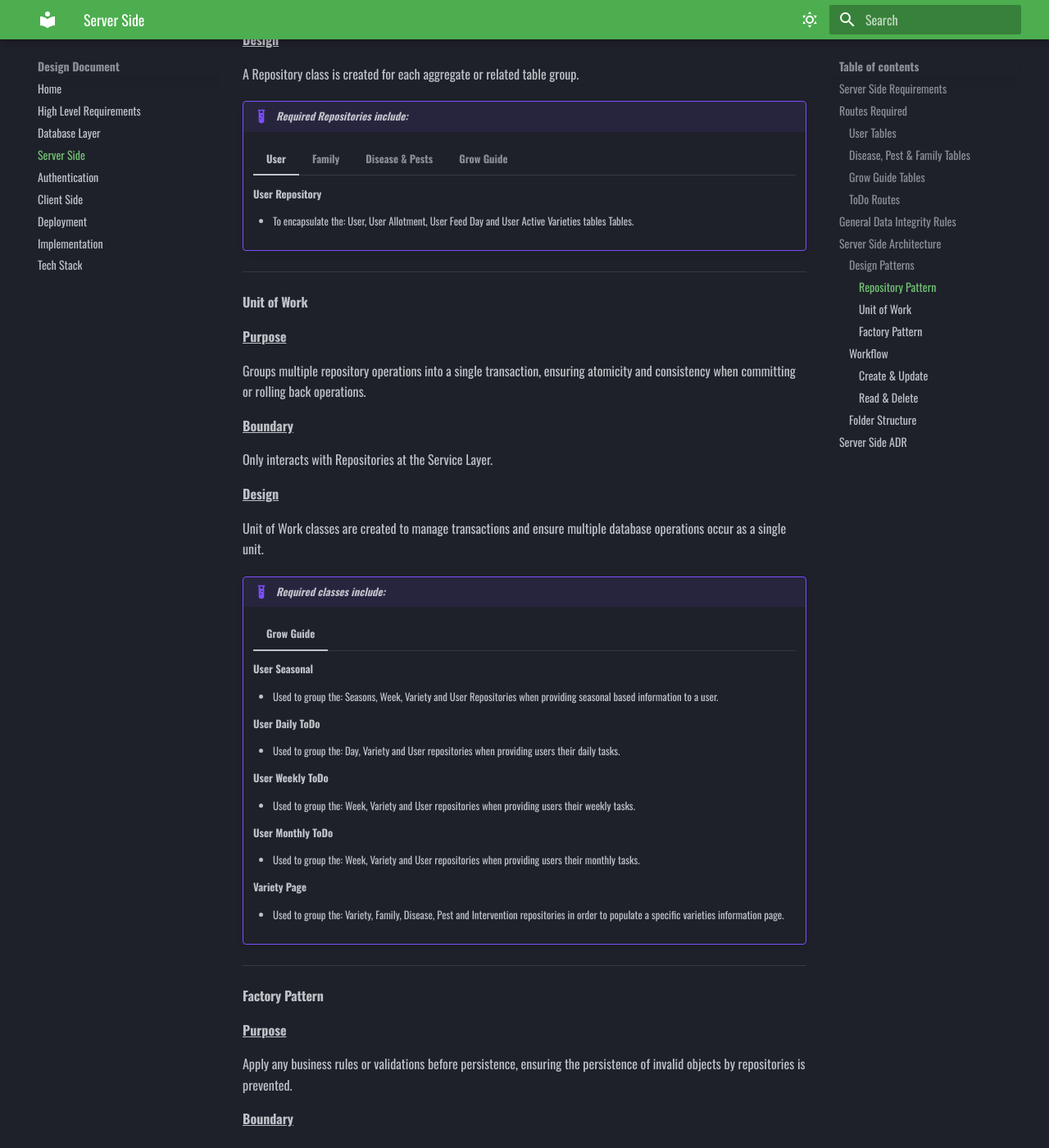
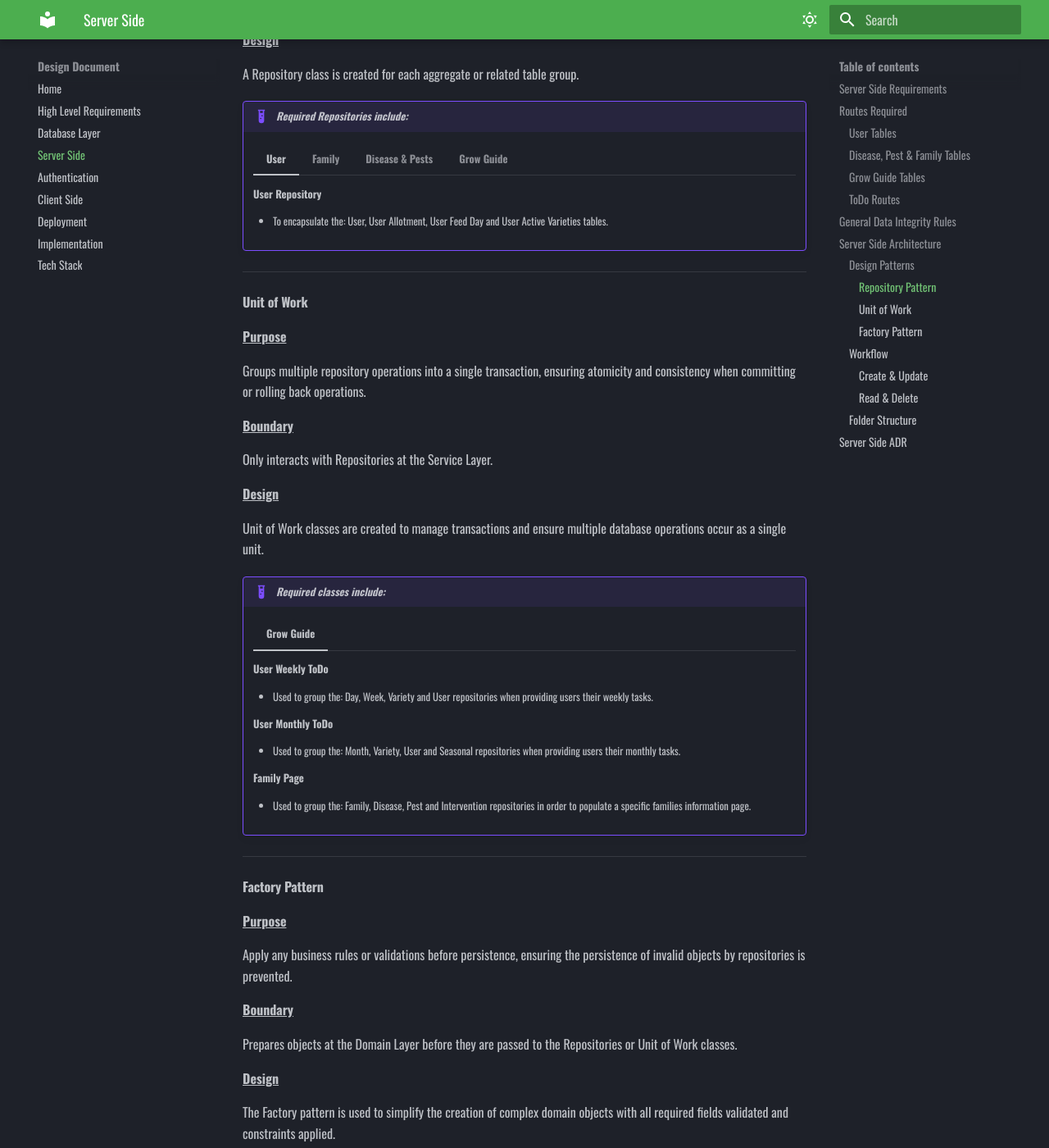
Before and after one commit to LewisCM14/allotment_design, an MkDocs documentation site: the page built from docs/server_side.md, in a window 1280 px wide and 1400 px high, scrolled down 4097 px. Shown: the whole window at 82% size. Built offline with MkDocs 1.6.1 and Material for MkDocs 9.7.7, drawn with Linux system fonts in a browser that asks for light colours.

Commit message:
update the server side design pattern spec

```diff
--- a/docs/server_side.md
+++ b/docs/server_side.md
@@ -165,13 +165,13 @@
 
         **User Repository**
 
-        - To encapsulate the: User, User Allotment, User Feed Day and User Active Varieties tables Tables.
+        - To encapsulate the: User, User Allotment, User Feed Day and User Active Varieties tables.
 
     === "Family"
 
         **Family Repository**
 
-        - To encapsulate the: Family, Botanical Group, Antagonist & Companion tables.
+        - To encapsulate the: Family, Botanical Group, Family Antagonist & Family Companion tables.
 
     === "Disease & Pests"
 
@@ -199,11 +199,15 @@
 
         **Day Repository**
 
-        - To encapsulate the Day tables
+        - To encapsulate the Day table.
 
         **Week Repository**
 
-        - To encapsulate the Week & Month tables`
+        - To encapsulate the Week table.
+
+        **Month Repository**
+
+        - To encapsulate the Month table.
 
 ---
 
@@ -225,25 +229,17 @@
 
     === "Grow Guide"
 
-        **User Seasonal**
-
-        - Used to group the: Seasons, Week, Variety and User Repositories when providing seasonal based information to a user.
-
-        **User Daily ToDo**
-
-        - Used to group the: Day, Variety and User repositories when providing users their daily tasks.
-
         **User Weekly ToDo**
 
-        - Used to group the: Week, Variety and User repositories when providing users their weekly tasks.
+        - Used to group the: Day, Week, Variety and User repositories when providing users their weekly tasks.
 
         **User Monthly ToDo**
 
-        - Used to group the: Week, Variety and User repositories when providing users their monthly tasks.
+        - Used to group the: Month, Variety, User and Seasonal repositories when providing users their monthly tasks.
 
-        **Variety Page**
+        **Family Page**
 
-        - Used to group the: Variety, Family, Disease, Pest and Intervention repositories in order to populate a specific varieties information page.
+        - Used to group the: Family, Disease, Pest and Intervention repositories in order to populate a specific families information page.
 
 ---
 
```
